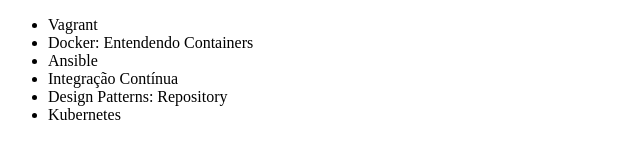
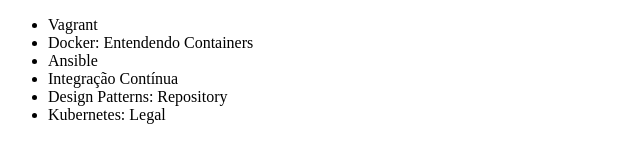
Before and after one commit to fillipevankeulen/AluraGit, a plain HTML site: page index.html in a window 1280 px wide. Shown: the full height of the page, 0-640 px from the left. Drawn offline with Linux system fonts and the light colour scheme.

Commit message:
Alterando o nome do curso de Kubernetes

```diff
--- a/index.html
+++ b/index.html
@@ -11,7 +11,7 @@
             <li>Ansible</li>
             <li>Integração Contínua</li>
             <li>Design Patterns: Repository</li>
-            <li>Kubernetes</li>
+            <li>Kubernetes: Legal</li>
         </ul>
     </body>
 </html>
```
